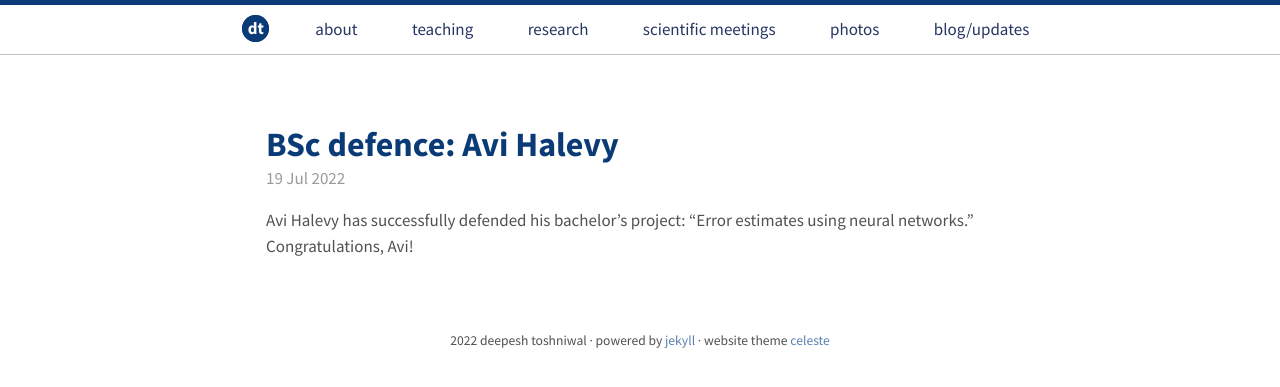
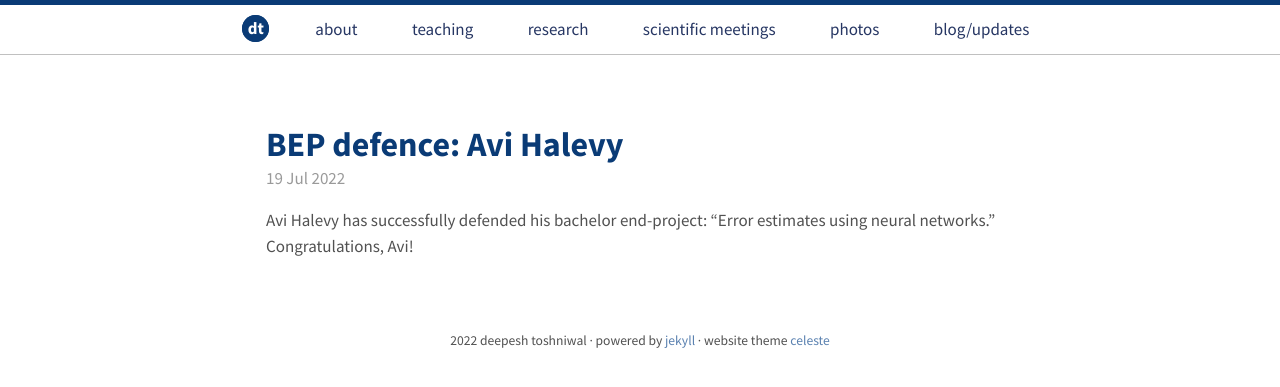
Before and after one commit to dtoshniwal/dtoshniwal.github.io, a Jekyll site: the page built from blog/_posts/2022-07-19-avi.md, in a window 1280 px wide. Shown: the top 387 px of the page. Built offline with Jekyll 4.4.1, drawn with Linux system fonts in a browser that asks for light colours.

Commit message:
Fix typo inBEPs

```diff
--- a/blog/_posts/2022-07-19-avi.md
+++ b/blog/_posts/2022-07-19-avi.md
@@ -1,6 +1,6 @@
 ---
 layout: post
-title: 'BSc defence: Avi Halevy'
+title: 'BEP defence: Avi Halevy'
 ---
 
-Avi Halevy has successfully defended his bachelor's project: "Error estimates using neural networks." Congratulations, Avi!
+Avi Halevy has successfully defended his bachelor end-project: "Error estimates using neural networks." Congratulations, Avi!
```
Also changed, not shown: blog/_posts/2021-07-29-timon.md (+1 -1 lines).
